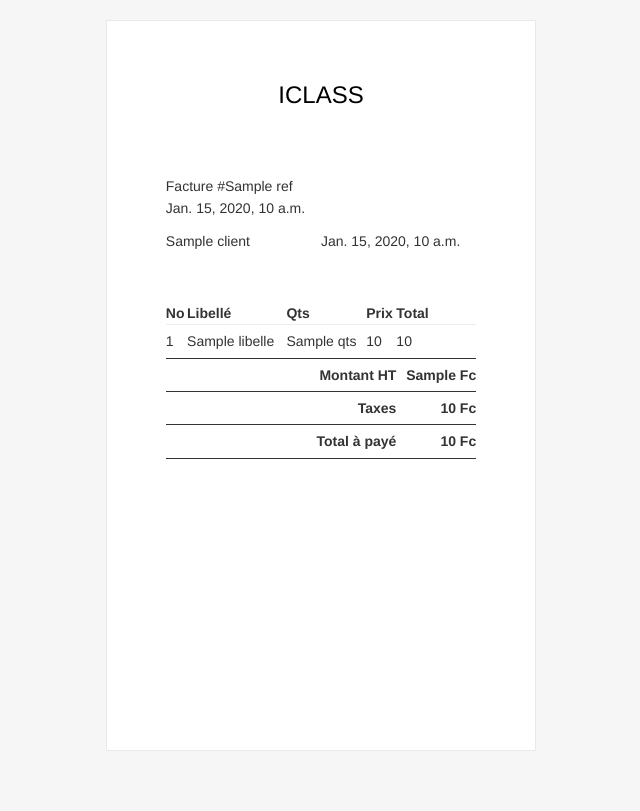
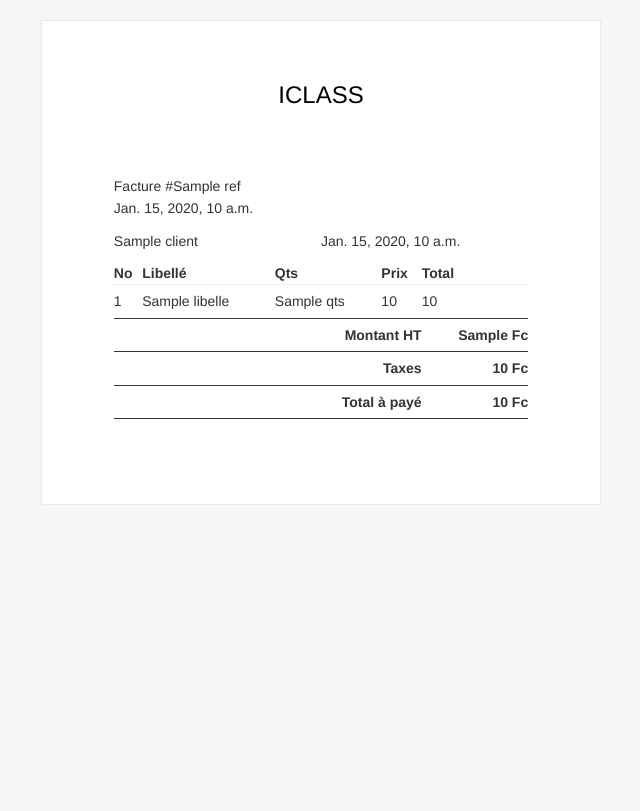
Before and after one commit to ELIEL243/BakeryRestoErp, a Django app: template templates/resto/forms/detail-print2.html in a window 1280 px wide. Shown: the whole page, without its empty margins (319-959 px from the left). After the commit the page ends 505 px from the top, so only its background shows below. Run offline with Django 5.2, Linux system fonts and the light colour scheme; the template is opened without the code that fills it: most values are stand-ins (such as "Sample title", 1, 10 or a date in 2020); some libraries are stand-ins or nearby versions.

Commit message:
resolution du print

```diff
--- a/templates/resto/forms/detail-print2.html
+++ b/templates/resto/forms/detail-print2.html
@@ -243,7 +243,6 @@
             margin: 40px auto;
             text-align: left;
             width: 80%;
-            height: 500px;
         }
 
         .invoice td {
@@ -308,7 +307,7 @@
     <tbody>
     <tr>
         <td></td>
-        <td class="" style="width: 470px;margin-top:2px;">
+        <td class="" style="margin-top:2px;">
             <div class="content">
                 <table class="main" width="100%" cellpadding="0" cellspacing="0">
                     <tbody>
```
Also changed, not shown: db.sqlite3.
